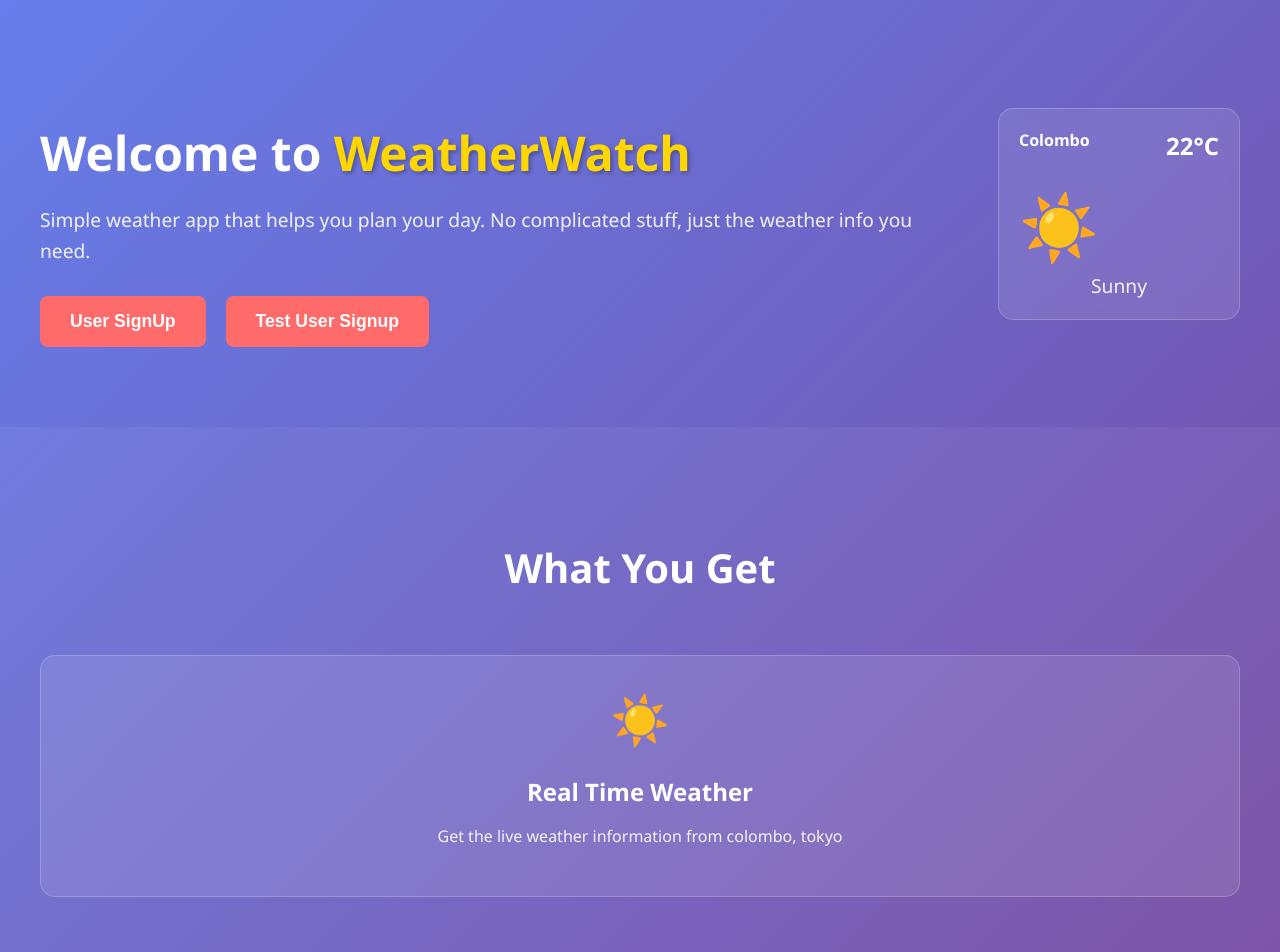
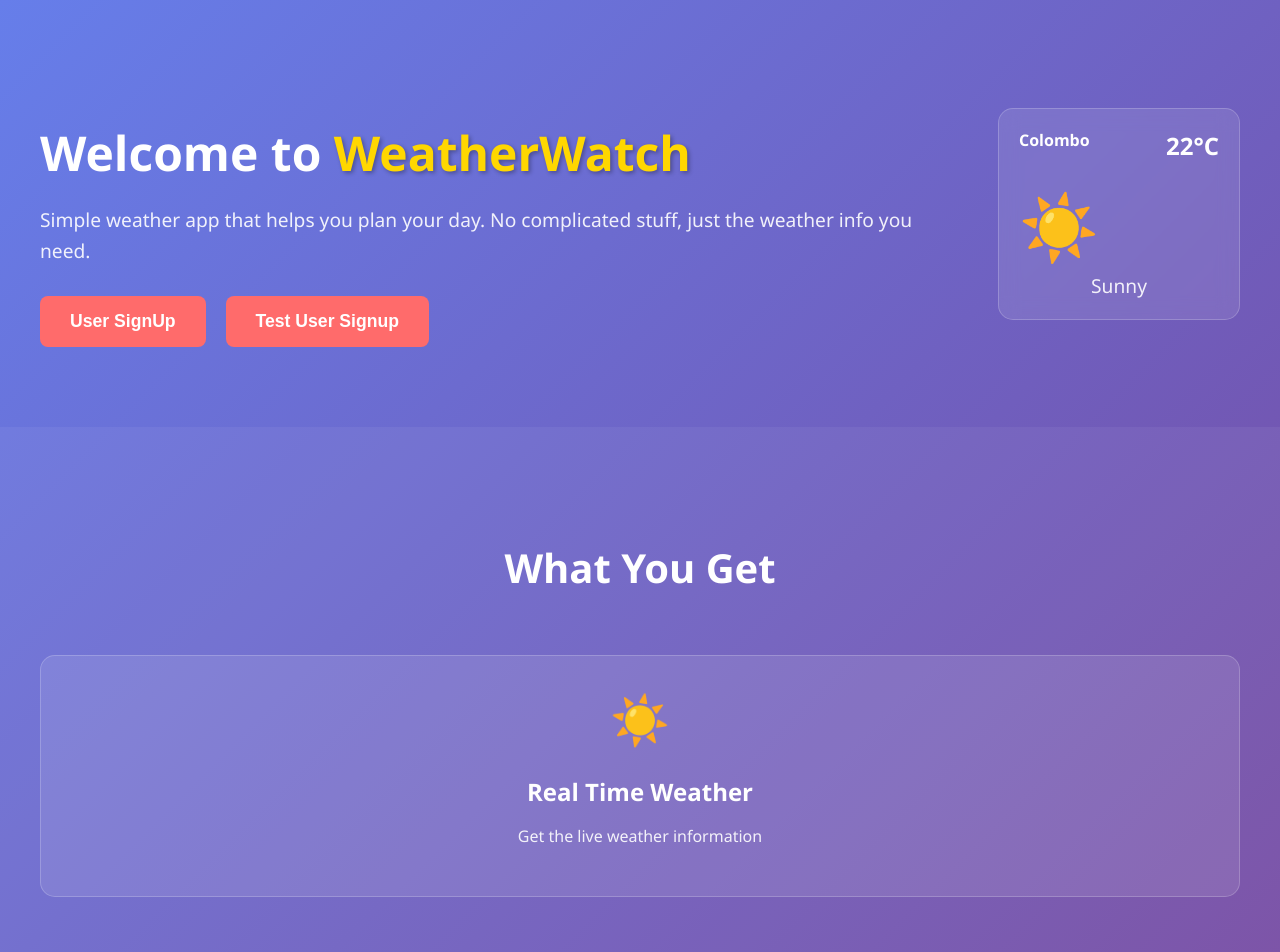
Before and after one commit to savindumahasen/Weather-Information-Web-API-Application, a React (Create React App) app in the folder frontend/: page / in a window 1280 px wide. Shown: the top 952 px of the page. Built offline with nearby package versions, Linux system fonts and the light colour scheme.

Commit message:
Update the  feature-section

```diff
--- a/frontend/src/pages/home.jsx
+++ b/frontend/src/pages/home.jsx
@@ -69,7 +69,7 @@ const Home = () => {
                    <div className="feature-box">
                      <div className="feature-icon">☀️</div>
                      <h3 className="feature-title">Real Time Weather</h3>
-                     <p className="feature-text">Get  the live weather information from  colombo, tokyo</p>
+                     <p className="feature-text">Get  the live weather information</p>
                     </div>
 
                 </div>
```
